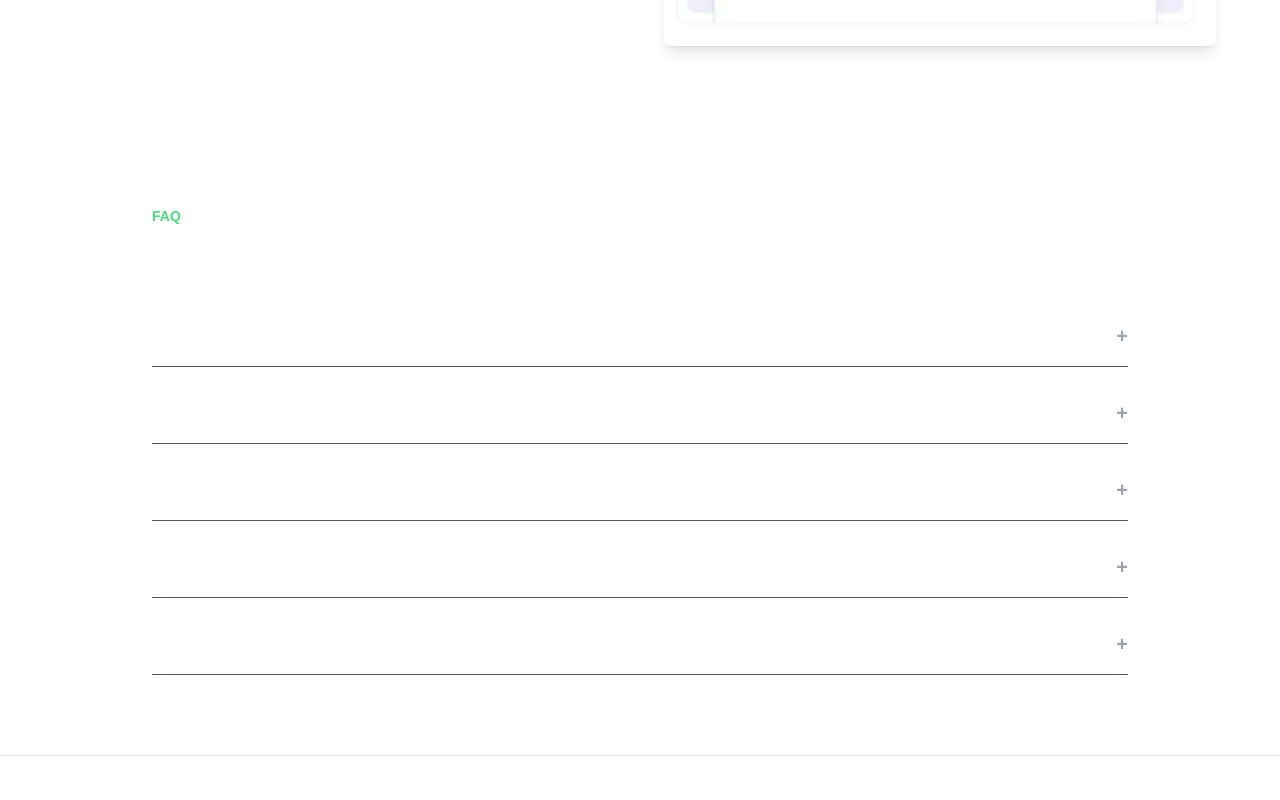
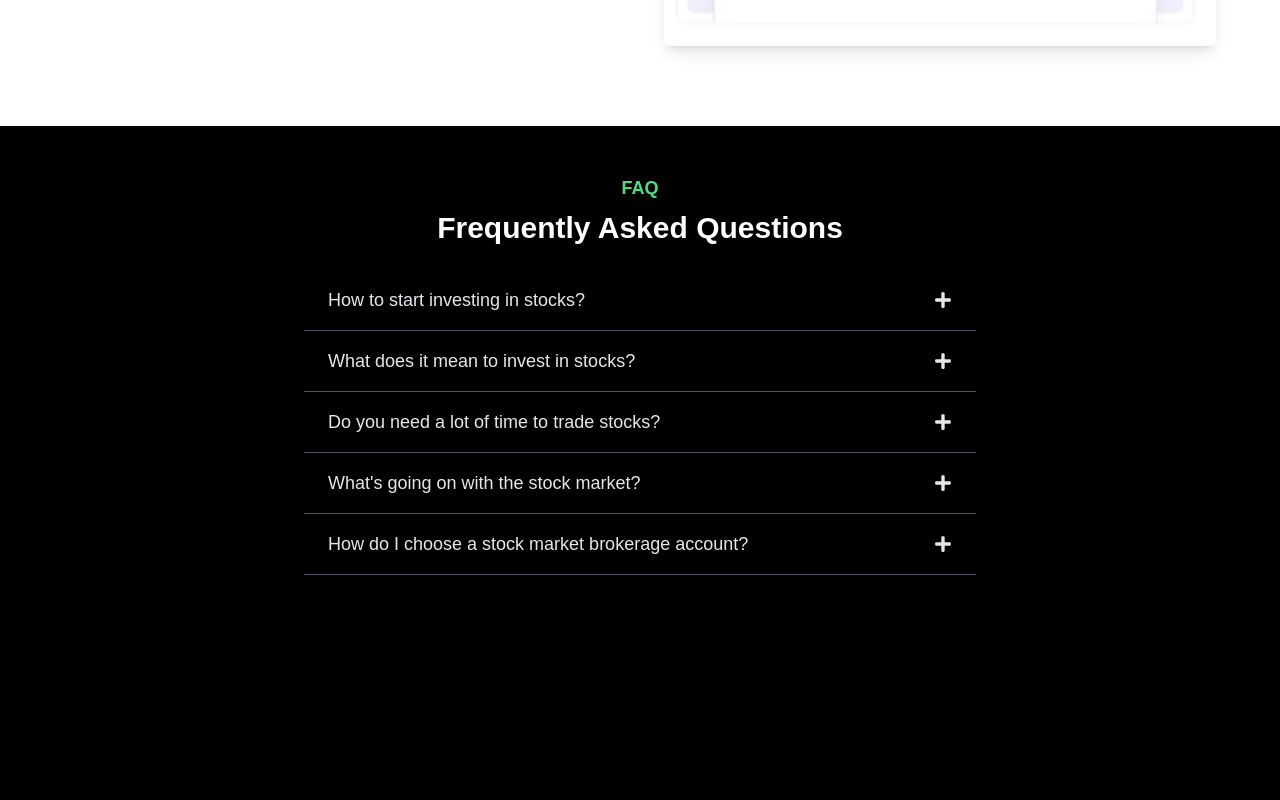
Before and after one commit to swatikumari4312/Stock, a Next.js app: page / in a window 1280 px wide. Shown: the part 3040-3840 px from the top of the page. Built offline with nearby package versions, Linux system fonts and the light colour scheme.

Commit message:
Update Faq.tsx

```diff
--- a/app/components/Faq.tsx
+++ b/app/components/Faq.tsx
@@ -1,101 +1,59 @@
-"use client";
+import { useState } from "react";
+import { FaPlus, FaMinus } from "react-icons/fa";
 
-import { useState, useEffect } from "react";
-import { motion, AnimatePresence } from "framer-motion";
-
-const faqData = [
+const faqs = [
   {
     question: "How to start investing in stocks?",
-    answer: "Invest time in studying online tutorials to speed up the process of understanding how the platform works. Then once you are confident that you know your way around, buy your first stock.",
+    answer: "Start by researching, opening a brokerage account, and investing in diversified assets.",
   },
   {
     question: "What does it mean to invest in stocks?",
-    answer:
-      "Investing means losing money. If you invest, your portfolio will decline in value from time to time. This should be expected, but do your best to increase your ability to tolerate that volatility.",
+    answer: "Investing in stocks means buying shares of a company to earn returns over time.",
   },
   {
     question: "Do you need a lot of time to trade stocks?",
-    answer: "If you are trading in stocks then you do not need to spend a lot of time on fundamentals. Rather, here you should read charts, trends, patterns, etc, and get more involved in the day-to-day market activity. ",
+    answer: "Not necessarily. Long-term investing requires minimal time, while active trading requires more.",
   },
   {
     question: "What's going on with the stock market?",
-    answer: "Stock market is facing volatility as earnings season continues, with tech giants like Alphabet and Advanced Micro Devices (AMD) disappointing investors. The S&P 500 and Nasdaq dropped, while Dow Jones remained steady. China’s mild response to U.S. tariffs didn’t ease concerns, as analysts warn of a prolonged trade war.",
+    answer: "Market trends change daily based on economic factors and investor sentiment.",
   },
   {
     question: "How do I choose a stock market brokerage account?",
-    answer: "First, determine the type of brokerage account you need. For most people who are just trying to learn stock market investing, this means choosing between a standard brokerage account and an individual retirement account (IRA). Both account types will allow you to buy stocks, mutual funds, and ETFs.",
+    answer: "Consider fees, features, customer support, and ease of use before selecting a broker.",
   },
 ];
 
-const Faq = () => {
-  const [openIndex, setOpenIndex] = useState<number | null>(null);
-  const [isVisible, setIsVisible] = useState(false);
+export default function FAQ() {
+  const [openIndex, setOpenIndex] = useState(null);
 
-  useEffect(() => {
-    const handleScroll = () => {
-      if (window.scrollY > 100) {
-        setIsVisible(true);
-      }
-    };
-
-    window.addEventListener("scroll", handleScroll);
-    return () => window.removeEventListener("scroll", handleScroll);
-  }, []);
-
-  const toggleFAQ = (index: number) => {
+  const toggleFAQ = (index) => {
     setOpenIndex(openIndex === index ? null : index);
   };
 
   return (
-    <motion.section
-      initial={{ opacity: 0, y: 50 }}
-      animate={isVisible ? { opacity: 1, y: 0 } : {}}
-      transition={{ duration: 0.8, ease: "easeOut" }}
-      className="max-w-5xl mx-auto px-6 py-20"
-    >
-      {/* Heading */}
-      <h4 className="text-green-400 font-semibold text-sm">FAQ</h4>
-      <h2 className="text-4xl font-bold text-white mt-2">Frequently Asked Questions</h2>
+    <div className="bg-black text-white min-h-screen flex flex-col items-center py-12">
+      <h2 className="text-green-400 text-lg font-semibold">FAQ</h2>
+      <h1 className="text-3xl font-bold mt-2">Frequently Asked Questions</h1>
 
-      {/* FAQ List */}
-      <div className="mt-8 space-y-4">
-        {faqData.map((faq, index) => (
-          <div
-            key={index}
-            className="border-b border-gray-600 cursor-pointer"
-            onClick={() => toggleFAQ(index)}
-          >
-            {/* Question */}
-            <div className="flex justify-between items-center py-4">
-              <h3 className="text-lg font-medium text-white">{faq.question}</h3>
-              <motion.span
-                animate={{ rotate: openIndex === index ? 45 : 0 }}
-                transition={{ duration: 0.3 }}
-                className="text-xl font-bold text-gray-400"
-              >
-                {openIndex === index ? "✖" : "+"}
-              </motion.span>
-            </div>
-
-            {/* Answer with animation */}
-            <AnimatePresence>
-              {openIndex === index && (
-                <motion.p
-                  initial={{ height: 0, opacity: 0 }}
-                  animate={{ height: "auto", opacity: 1 }}
-                  exit={{ height: 0, opacity: 0 }}
-                  transition={{ duration: 0.4, ease: "easeInOut" }}
-                  className="text-gray-300 text-sm pb-4"
-                >
-                  {faq.answer}
-                </motion.p>
-              )}
-            </AnimatePresence>
+      <div className="w-full max-w-2xl mt-6">
+        {faqs.map((faq, index) => (
+          <div key={index} className="border-b border-gray-600">
+            <button
+              className="w-full flex justify-between items-center text-lg font-medium text-gray-200 py-4 px-6 hover:bg-gray-800 transition"
+              onClick={() => toggleFAQ(index)}
+            >
+              {faq.question}
+              {openIndex === index ? <FaMinus /> : <FaPlus />}
+            </button>
+            {openIndex === index && (
+              <div className="px-6 py-3 text-gray-300 bg-gray-900">
+                {faq.answer}
+              </div>
+            )}
           </div>
         ))}
       </div>
-    </motion.section>
+    </div>
   );
-};
-
-export default Faq;
+}
```
